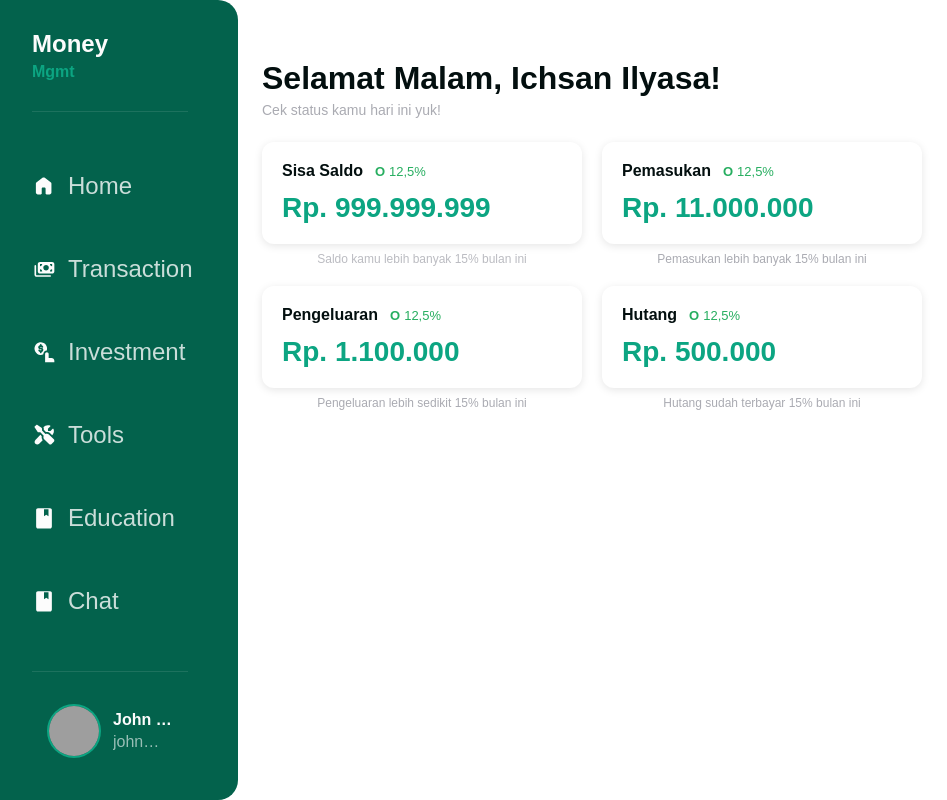
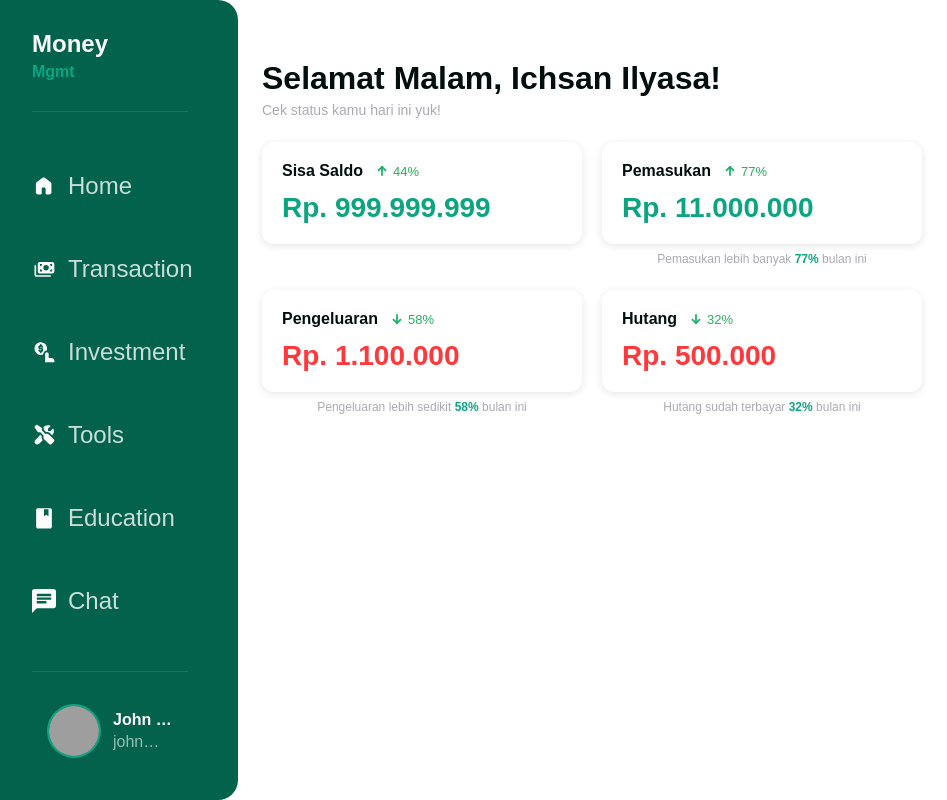
Before and after one commit to ichsan182/skripsi-skripcil, an Angular app: page /home in a window 1280 px wide. Shown: the whole page, without its empty margins (18-965 px from the left). Built offline with nearby package versions, Linux system fonts and the light colour scheme; grey boxes are pictures that could not be loaded.

Commit message:
fix home, sidebar add svg

```diff
--- a/src/app/home/home.css
+++ b/src/app/home/home.css
@@ -63,7 +63,14 @@
   font-size: var(--font-size-28);
   font-weight: 700;
   margin-top: 12px;
+}
+
+.cards-value.value-positive {
   color: var(--color-primary-light);
+}
+
+.cards-value.value-negative {
+  color: var(--color-accent-red);
 }
 
 .percentage-cards {
@@ -76,7 +83,19 @@
 }
 
 .arrow-cards {
-  font-weight: 600;
+  display: flex;
+  align-items: center;
+  justify-content: center;
+}
+
+.arrow-cards img {
+  width: 14px;
+  height: 14px;
+  display: block;
+}
+
+.arrow-cards.down img {
+  transform: rotate(180deg);
 }
 
 .card-with-mention {
@@ -89,6 +108,19 @@
   font-size: var(--font-size-12);
   color: var(--color-gray);
   margin-top: 8px;
+}
+
+.mention-text {
+  min-height: 18px;
+}
+
+.mention-text.mention-hidden {
+  visibility: hidden;
+}
+
+.mention-percent {
+  color: var(--color-primary-light);
+  font-weight: 600;
 }
 
 .transparant {
--- a/src/app/home/home.html
+++ b/src/app/home/home.html
@@ -9,52 +9,82 @@
           <div class="title-subtitle-cards">
             <div class="title-cards">Sisa Saldo</div>
             <div class="percentage-cards">
-              <div class="arrow-cards">O</div>
-              12,5%
+              <div class="arrow-cards up">
+                <img src="assets/arrow_up.svg" alt="Arrow up" />
+              </div>
+              {{ saldoPercentage }}%
             </div>
           </div>
-          <div class="cards-value">Rp. 999.999.999</div>
+          <div class="cards-value value-positive">Rp. 999.999.999</div>
         </div>
-        <p class="transparant">Saldo kamu lebih banyak 15% bulan ini</p>
+        <p class="mention-text" [class.mention-hidden]="!showMentions.saldo">
+          Saldo kamu lebih banyak
+          <span class="mention-percent">{{ saldoPercentage }}%</span>
+          bulan ini
+        </p>
       </div>
       <div class="card-with-mention">
         <div class="pemasukan-card">
           <div class="title-subtitle-cards">
             <div class="title-cards">Pemasukan</div>
             <div class="percentage-cards">
-              <div class="arrow-cards">O</div>
-              12,5%
+              <div class="arrow-cards up">
+                <img src="assets/arrow_up.svg" alt="Arrow up" />
+              </div>
+              {{ pemasukanPercentage }}%
             </div>
           </div>
-          <div class="cards-value">Rp. 11.000.000</div>
+          <div class="cards-value value-positive">Rp. 11.000.000</div>
         </div>
-        <p>Pemasukan lebih banyak 15% bulan ini</p>
+        <p
+          class="mention-text"
+          [class.mention-hidden]="!showMentions.pemasukan"
+        >
+          Pemasukan lebih banyak
+          <span class="mention-percent">{{ pemasukanPercentage }}%</span>
+          bulan ini
+        </p>
       </div>
       <div class="card-with-mention">
         <div class="pengeluaran-card">
           <div class="title-subtitle-cards">
             <div class="title-cards">Pengeluaran</div>
             <div class="percentage-cards">
-              <div class="arrow-cards">O</div>
-              12,5%
+              <div class="arrow-cards down">
+                <img src="assets/arrow_up.svg" alt="Arrow down" />
+              </div>
+              {{ pengeluaranPercentage }}%
             </div>
           </div>
-          <div class="cards-value">Rp. 1.100.000</div>
+          <div class="cards-value value-negative">Rp. 1.100.000</div>
         </div>
-        <p>Pengeluaran lebih sedikit 15% bulan ini</p>
+        <p
+          class="mention-text"
+          [class.mention-hidden]="!showMentions.pengeluaran"
+        >
+          Pengeluaran lebih sedikit
+          <span class="mention-percent">{{ pengeluaranPercentage }}%</span>
+          bulan ini
+        </p>
       </div>
       <div class="card-with-mention">
         <div class="hutang-card">
           <div class="title-subtitle-cards">
             <div class="title-cards">Hutang</div>
             <div class="percentage-cards">
-              <div class="arrow-cards">O</div>
-              12,5%
+              <div class="arrow-cards down">
+                <img src="assets/arrow_up.svg" alt="Arrow down" />
+              </div>
+              {{ hutangPercentage }}%
             </div>
           </div>
-          <div class="cards-value">Rp. 500.000</div>
+          <div class="cards-value value-negative">Rp. 500.000</div>
         </div>
-        <p>Hutang sudah terbayar 15% bulan ini</p>
+        <p class="mention-text" [class.mention-hidden]="!showMentions.hutang">
+          Hutang sudah terbayar
+          <span class="mention-percent">{{ hutangPercentage }}%</span>
+          bulan ini
+        </p>
       </div>
     </div>
   </section>
--- a/src/app/home/home.ts
+++ b/src/app/home/home.ts
@@ -10,4 +10,19 @@ import { Sidebar } from '../shared/components/sidebar/sidebar';
   styleUrl: './home.css',
 })
 export class Home {
+  showMentions = {
+    saldo: false,
+    pemasukan: true,
+    pengeluaran: true,
+    hutang: true,
+  };
+
+  saldoPercentage = this.generatePercentage();
+  pemasukanPercentage = this.generatePercentage();
+  pengeluaranPercentage = this.generatePercentage();
+  hutangPercentage = this.generatePercentage();
+
+  private generatePercentage(): number {
+    return Math.floor(Math.random() * 100) + 1;
+  }
 }
--- a/src/app/shared/components/sidebar/sidebar.ts
+++ b/src/app/shared/components/sidebar/sidebar.ts
@@ -39,7 +39,7 @@ export class Sidebar {
     {
       path: '/chat',
       label: 'Chat',
-      icon: 'assets/material-symbols_education.svg',
+      icon: 'assets/material-symbols_chat.svg',
     },
   ];
 }
--- a/src/styles.css
+++ b/src/styles.css
@@ -50,6 +50,7 @@
   --color-black: #030f0f;
   --color-input-bg: #f2f6fc;
   --color-card-bg: #ffffff;
+  --color-accent-red: #ff383c;
 }
 * {
   padding: 0;
```
Also changed, not shown: src/assets/material-symbols_chat.svg (added).
